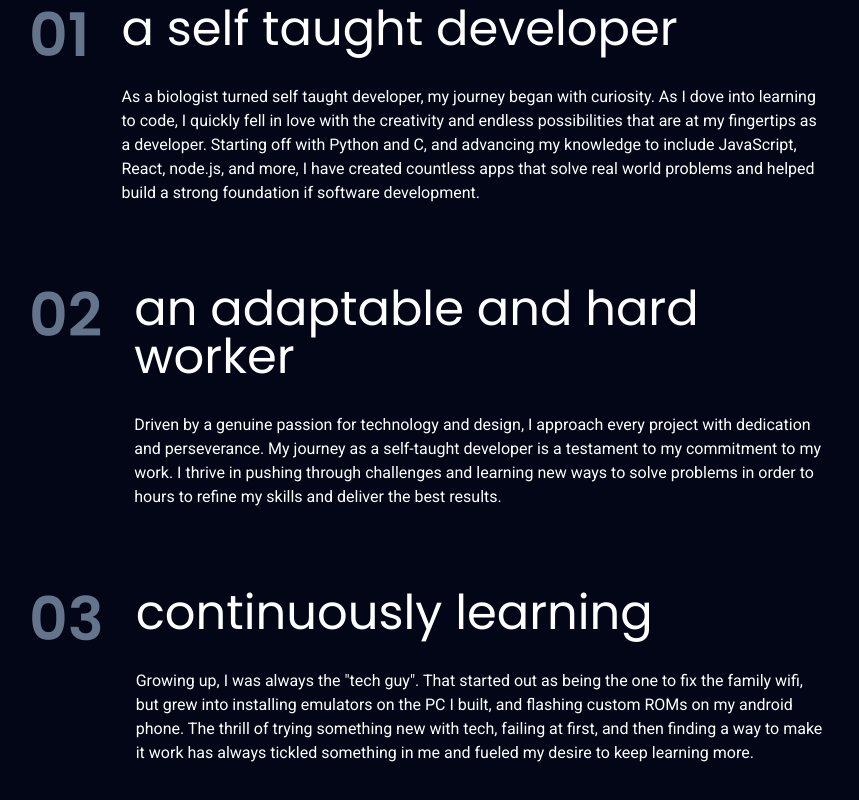
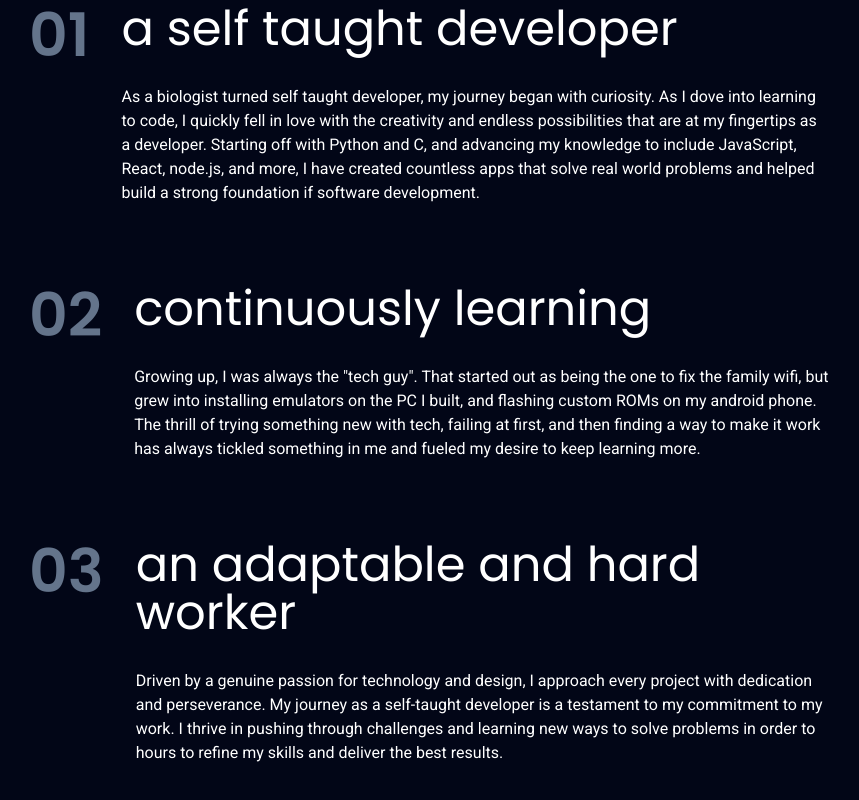
Before and after one commit to logansailer/Web-Portfolio, a React (Vite) app: page / in a window 1280 px wide. Shown: the part 1916-2716 px from the top of the page, without its empty margins (211-1070 px from the left). Built offline with nearby package versions, Linux system fonts and the light colour scheme.

Commit message:
reformatted 'about me' order

```diff
--- a/src/components/Main.jsx
+++ b/src/components/Main.jsx
@@ -12,13 +12,15 @@ let steps = [
     name: "Sunny",
     icon: "fa-solid fa-sun",
     href: "https://logansailer.github.io/Weather-App/",
-    content: "Sunny is a simple weather site designed around why I check the weather: to see if need to wear sunscreen. The app was created to practice api calls and response web design.",
+    content:
+      "Sunny is a simple weather site designed around why I check the weather: to see if need to wear sunscreen. The app was created to practice api calls and response web design.",
   },
   {
     name: "Resturant Mock-up",
     icon: "fa-solid fa-utensils",
     href: "https://logansailer.github.io/Restaurant-Page/",
-    content: "This mock up is a very simple but lightning-fast single page application for a well known fast-food chain. It was built using vanilla Javascript, HTML, an CSS with webpack to improve perfornace.",
+    content:
+      "This mock up is a very simple but lightning-fast single page application for a well known fast-food chain. It was built using vanilla Javascript, HTML, an CSS with webpack to improve perfornace.",
   },
 ];
 
@@ -29,13 +31,14 @@ let benefits = [
       "As a biologist turned self taught developer, my journey began with curiosity. As I dove into learning to code, I quickly fell in love with the creativity and endless possibilities that are at my fingertips as a developer. Starting off with Python and C, and advancing my knowledge to include JavaScript, React, node.js, and more, I have created countless apps that solve real world problems and helped build a strong foundation if software development.",
   },
   {
+    name: "continuously learning",
+    description:
+      'Growing up, I was always the "tech guy". That started out as being the one to fix the family wifi, but grew into installing emulators on the PC I built, and flashing custom ROMs on my android phone. The thrill of trying something new with tech, failing at first, and then finding a way to make it work has always tickled something in me and fueled my desire to keep learning more.',
+  },
+  {
     name: "an adaptable and hard worker",
     description:
       "Driven by a genuine passion for technology and design, I approach every project with dedication and perseverance. My journey as a self-taught developer is a testament to my commitment to my work. I thrive in pushing through challenges and learning new ways to solve problems in order to hours to refine my skills and deliver the best results.",
-  },
-  {
-    name: "continuously learning",
-    description: 'Growing up, I was always the "tech guy". That started out as being the one to fix the family wifi, but grew into installing emulators on the PC I built, and flashing custom ROMs on my android phone. The thrill of trying something new with tech, failing at first, and then finding a way to make it work has always tickled something in me and fueled my desire to keep learning more.',
   },
 ];
 const Main = () => {
@@ -50,7 +53,8 @@ const Main = () => {
         lg:text-left gap-6 md:gap-8 lg:gap-10"
         >
           <h2 className="font-semibold text-4xl sm:text-5xl md:text-6xl">
-            Hi I&apos;m <span className="poppins text-violet-400">Logan</span> Sailer
+            Hi I&apos;m <span className="poppins text-violet-400">Logan</span>{" "}
+            Sailer
             <br />A Full Stack{" "}
             <span className="poppins text-violet-400">Developer</span>
           </h2>
@@ -125,7 +129,7 @@ const Main = () => {
         </p>
         <div className="flex flex-col gap-20 w-full mx-auto max-w-[800px]">
           {benefits.map((benefit, index = 0) => (
-            <div key={benefit.name}className="flex gap-6 sm:gap-8">
+            <div key={benefit.name} className="flex gap-6 sm:gap-8">
               <p className="poppins text-4xl sm:text-5xl md:text-6xl text-slate-500 font-semibold">
                 0{index + 1}
               </p>
```
